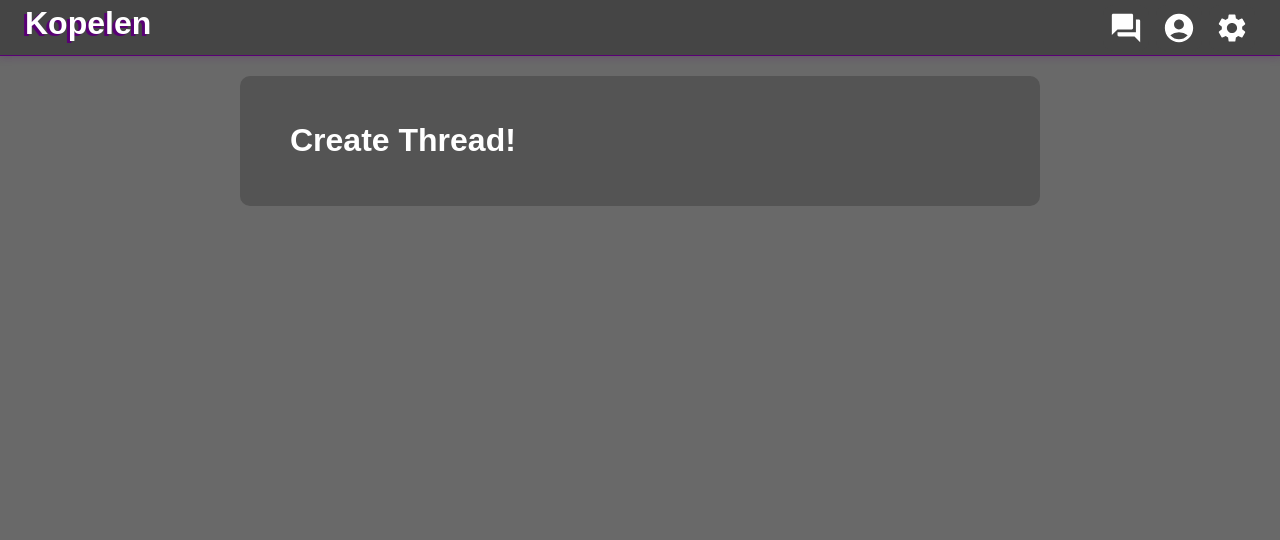
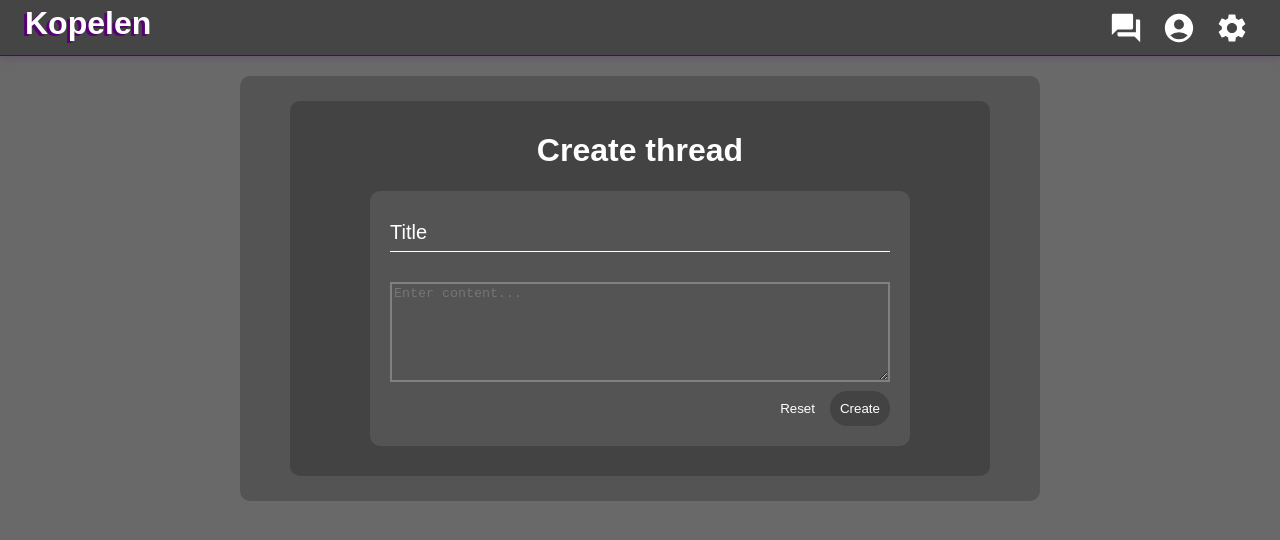
Before and after one commit to ChrisSchmidt6/Kopelen, a Next.js app: page /create in a window 1280 px wide. Shown: the top 540 px of the page. Built offline with nearby package versions, Linux system fonts and the light colour scheme; a web font is replaced by a local one.

Commit message:
add basic create thread form and form styling

```diff
--- /dev/null
+++ b/pages/create/Create.module.css
@@ -0,0 +1,74 @@
+.container {
+  border-radius: 10px;
+  background: #434343;
+  padding: 10px 0;
+}
+
+.container h1 {
+  text-align: center;
+}
+
+.container form {
+  border-radius: 10px;
+  max-width: 540px;
+  margin: auto;
+  margin-bottom: 20px;
+  overflow: auto;
+  padding: 20px;
+  background: #545454;
+}
+
+.container form textarea {
+  width: 100%;
+  min-height: 100px;
+  background: transparent;
+  border: 2px solid grey;
+  color: #fff;
+  resize: vertical;
+}
+
+.formButtons {
+  margin-top: 5px;
+  float: right;
+}
+
+.formButtons input {
+  border: none;
+  border-radius: 25px;
+  background: #590075;
+  color: white;
+  margin-left: 5px;
+  width: fit-content;
+  font-size: 10pt;
+  padding: 10px;
+  user-select: none;
+  cursor: pointer;
+  transition: box-shadow 0.1s;
+}
+
+.formButtons input:hover {
+  box-shadow: inset 0 0 0 1000px rgba(0, 0, 0, 0.2);
+}
+
+.formButtons input:active {
+  box-shadow: inset 0 0 0 1000px rgba(0, 0, 0, 0.3);
+}
+
+.formButtons input:disabled {
+  cursor: not-allowed;
+  background: #434343;
+}
+
+.formButtons input:disabled:hover {
+  box-shadow: none;
+}
+
+.formButtons input[type="reset"] {
+  background: #545454;
+}
+
+@media screen and (max-width: 600px) {
+  .container {
+    border-radius: 0px;
+  }
+}
--- a/pages/create/index.js
+++ b/pages/create/index.js
@@ -1,9 +1,66 @@
-//
+import { Field, Formik, Form } from "formik";
+import { object, string } from "yup";
+
+import Input from "../../components/ui/Input";
+
+import classes from "./Create.module.css";
+
+const initialValues = {
+  title: "",
+  textBody: "",
+};
+
+const validationSchema = object().shape({
+  title: string()
+    .required("Title is a required field.")
+    .min(5, "Your title must contain at least 5 characters")
+    .max(100, "Your title can contain at most 100 characters"),
+});
 
 const Create = () => {
   return (
     <>
-        <h1>Create Thread!</h1>
+      <div className={classes.container}>
+        <h1>Create thread</h1>
+        <Formik
+          initialValues={initialValues}
+          validationSchema={validationSchema}
+          validateOnMount
+          onSubmit={(values, { setSubmitting }) => {
+            setTimeout(() => {
+              alert(JSON.stringify(values, null, 2));
+              setSubmitting(false);
+            }, 400);
+          }}
+          onReset={(values, { validateForm }) => {
+            validateForm(initialValues);
+          }}
+        >
+          {({ errors, isSubmitting, values }) => (
+            <Form>
+              <Input
+                name="title"
+                label="Title"
+                type="text"
+                value={values.title || ""}
+              />
+              <Field
+                as="textarea"
+                name="textBody"
+                placeholder="Enter content..."
+              />
+              <div className={classes.formButtons}>
+                <input type="reset" value="Reset" />
+                <input
+                  type="submit"
+                  value="Create"
+                  disabled={isSubmitting || Object.keys(errors).length > 0}
+                />
+              </div>
+            </Form>
+          )}
+        </Formik>
+      </div>
     </>
   );
 };
```
Lines whose indentation alone changed are shown as unchanged.
